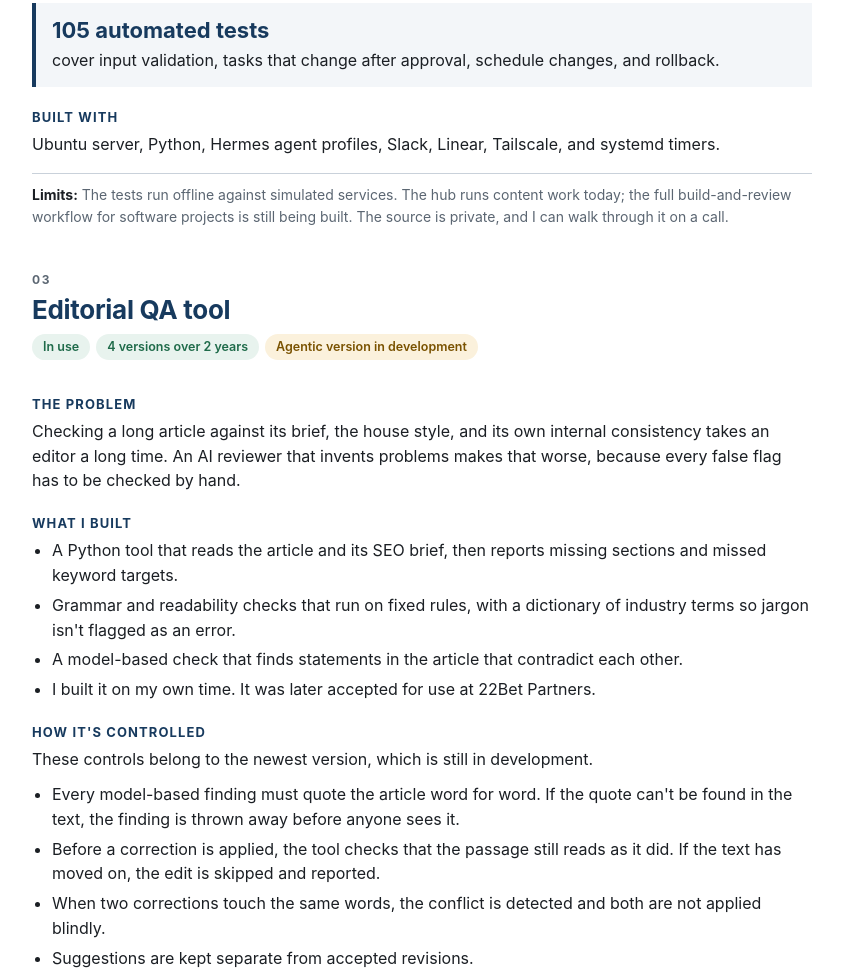
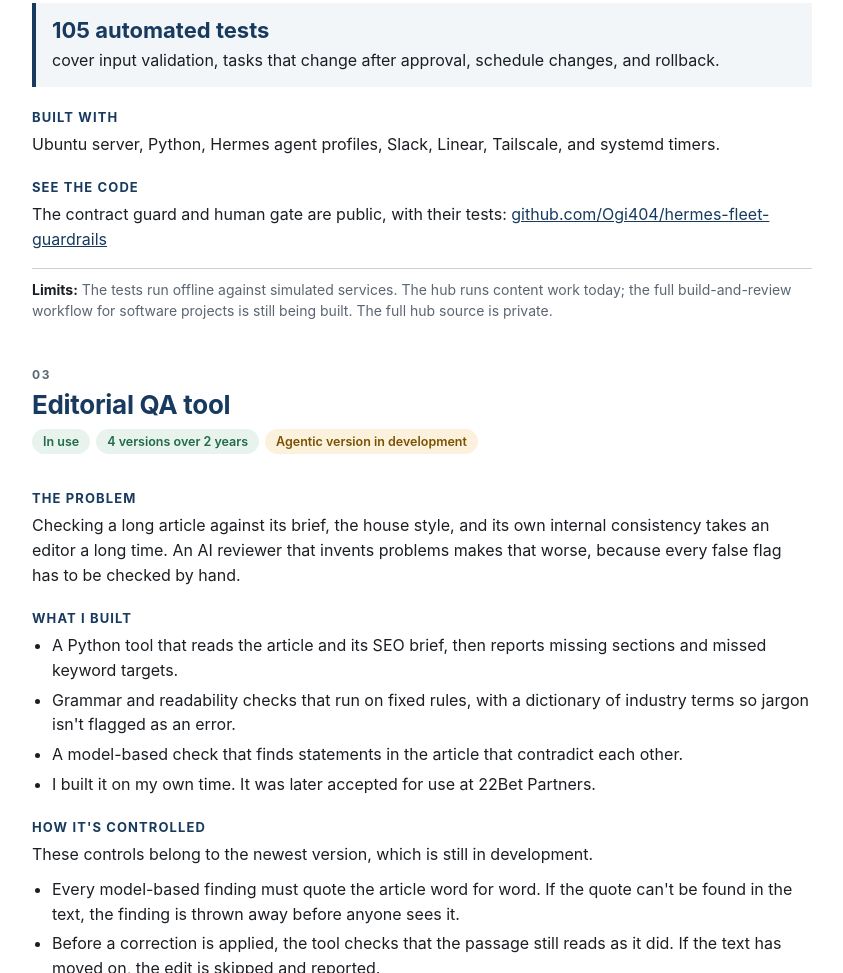
Before and after one commit to Ogi404/portfolio, a plain HTML site: page index.html in a window 1280 px wide. Shown: the part 2261-3234 px from the top of the page, without its empty margins (218-1061 px from the left). Drawn offline with Linux system fonts and the light colour scheme.

Commit message:
Link the public code sample from the agent hub section
Co-Authored-By: Claude Fable 5.2 <noreply@anthropic.com>
Claude-Session: https://claude.ai/code/session_01BGVA1MpCYLgRequNCMWZTb

```diff
--- a/index.html
+++ b/index.html
@@ -172,7 +172,10 @@
   <h3>Built with</h3>
   <p>Ubuntu server, Python, Hermes agent profiles, Slack, Linear, Tailscale, and systemd timers.</p>
 
-  <p class="limits"><b>Limits:</b> The tests run offline against simulated services. The hub runs content work today; the full build-and-review workflow for software projects is still being built. The source is private, and I can walk through it on a call.</p>
+  <h3>See the code</h3>
+  <p>The contract guard and human gate are public, with their tests: <a href="https://github.com/Ogi404/hermes-fleet-guardrails">github.com/Ogi404/hermes-fleet-guardrails</a></p>
+
+  <p class="limits"><b>Limits:</b> The tests run offline against simulated services. The hub runs content work today; the full build-and-review workflow for software projects is still being built. The full hub source is private.</p>
 </section>
 
 <section id="editorial">
```
